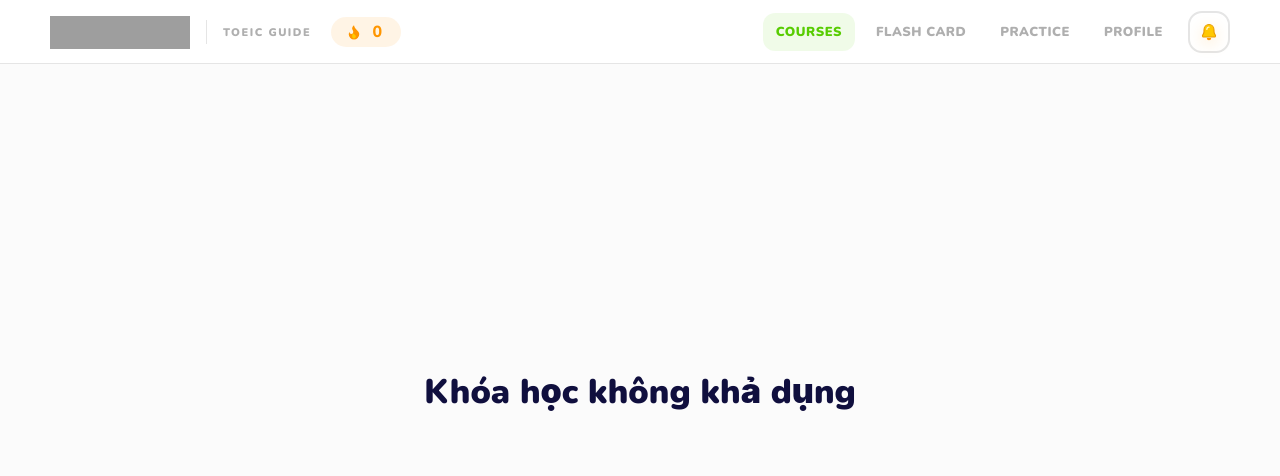
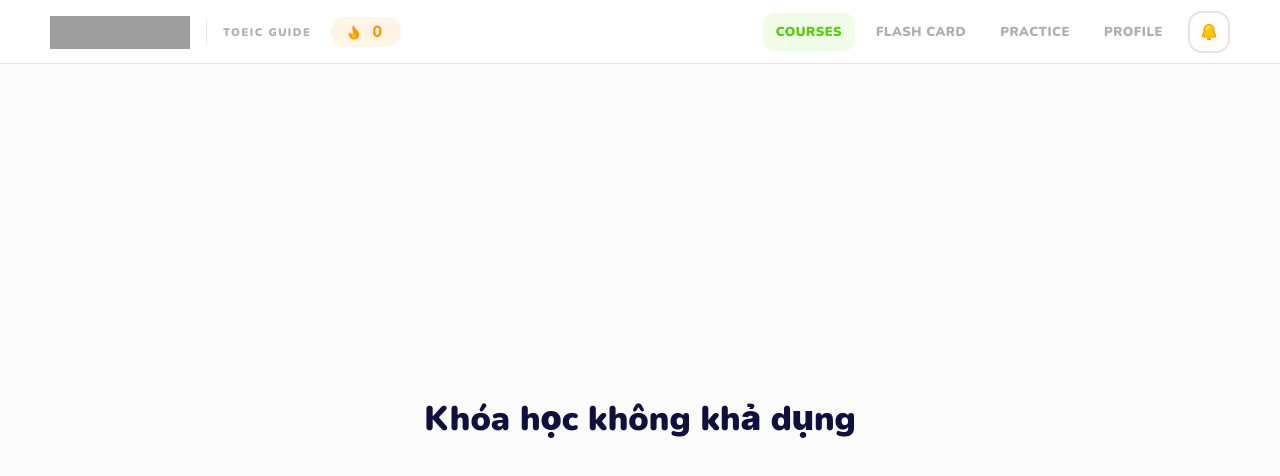
Before and after one commit to torusama/TO-ic, a website built with Vite: page pages/bai-hoc.html in a window 1280 px wide. Built offline with nearby package versions, Linux system fonts and the light colour scheme; no server answers; grey boxes are pictures that could not be loaded.

Commit message:
Center unavailable learning message

```diff
--- a/assets/css/styles.css
+++ b/assets/css/styles.css
@@ -130,11 +130,18 @@ a {
   transform: translateY(-1em);
 }
 
+.access-unavailable-shell {
+  display: grid;
+  place-items: center;
+  width: 100%;
+  min-height: calc(100vh - 64px);
+  margin: 0;
+  padding: 0 16px;
+}
+
 .access-unavailable {
   display: grid;
   place-items: center;
-  min-height: calc(100vh - 160px);
-  padding: 32px 16px;
   text-align: center;
 }
 
--- a/assets/js/access-control.js
+++ b/assets/js/access-control.js
@@ -25,6 +25,7 @@ export async function requireCourseAccess() {
 export function renderCourseUnavailable(root = document.querySelector("main")) {
   if (!root) return;
 
+  root.classList.add("access-unavailable-shell");
   root.innerHTML = `
     <section class="access-unavailable" aria-live="polite">
       <strong>Khóa học không khả dụng</strong>
--- a/assets/js/hoc-phan.js
+++ b/assets/js/hoc-phan.js
@@ -12,11 +12,7 @@ import { renderCourseUnavailable, requireCourseAccess } from "./access-control.j
   const panels = document.querySelector("#course-panels");
 
   if (!courses.length) {
-    panels.innerHTML = `
-      <article class="empty-page">
-        <strong>Khóa học không khả dụng</strong>
-      </article>
-    `;
+    renderCourseUnavailable();
     return;
   }
 
```
